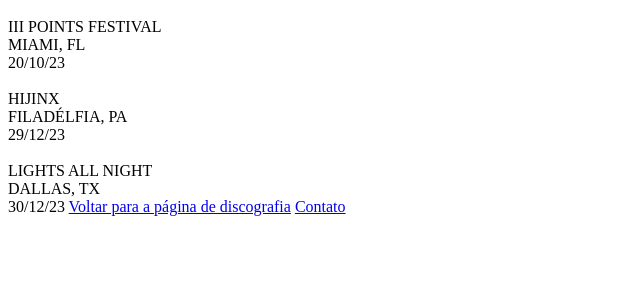
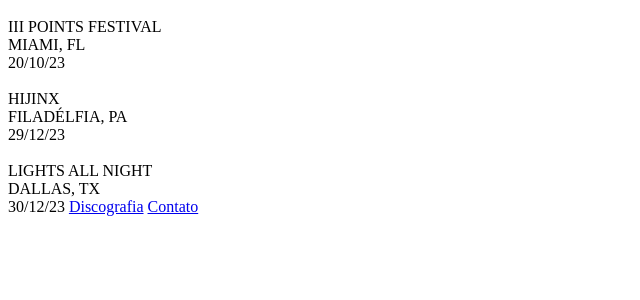
Before and after one commit to jezielmonteiro/Laboratorio_de_Programacao_Front_End_Eng.Soft03_20211_991513_20241, a Flask app: page /turnes in a window 1280 px wide. Shown: the part 458-758 px from the top of the page, without its empty margins (0-640 px from the left). Run offline with Flask 3, Linux system fonts and the light colour scheme.

Commit message:
Update turnes.html

```diff
--- a/Exercícios/skrillex/templates/turnes.html
+++ b/Exercícios/skrillex/templates/turnes.html
@@ -37,7 +37,7 @@
     <br>
     <br>
     <u1>LIGHTS ALL NIGHT<br>DALLAS, TX<br>30/12/23</u1>
-<a href="{{url_for('discografia')}}">Voltar para a página de discografia</a>
+<a href="{{url_for('discografia')}}">Discografia</a>
 <a href="{{url_for('contato')}}">Contato</a>
 </body>
 </html>
```
